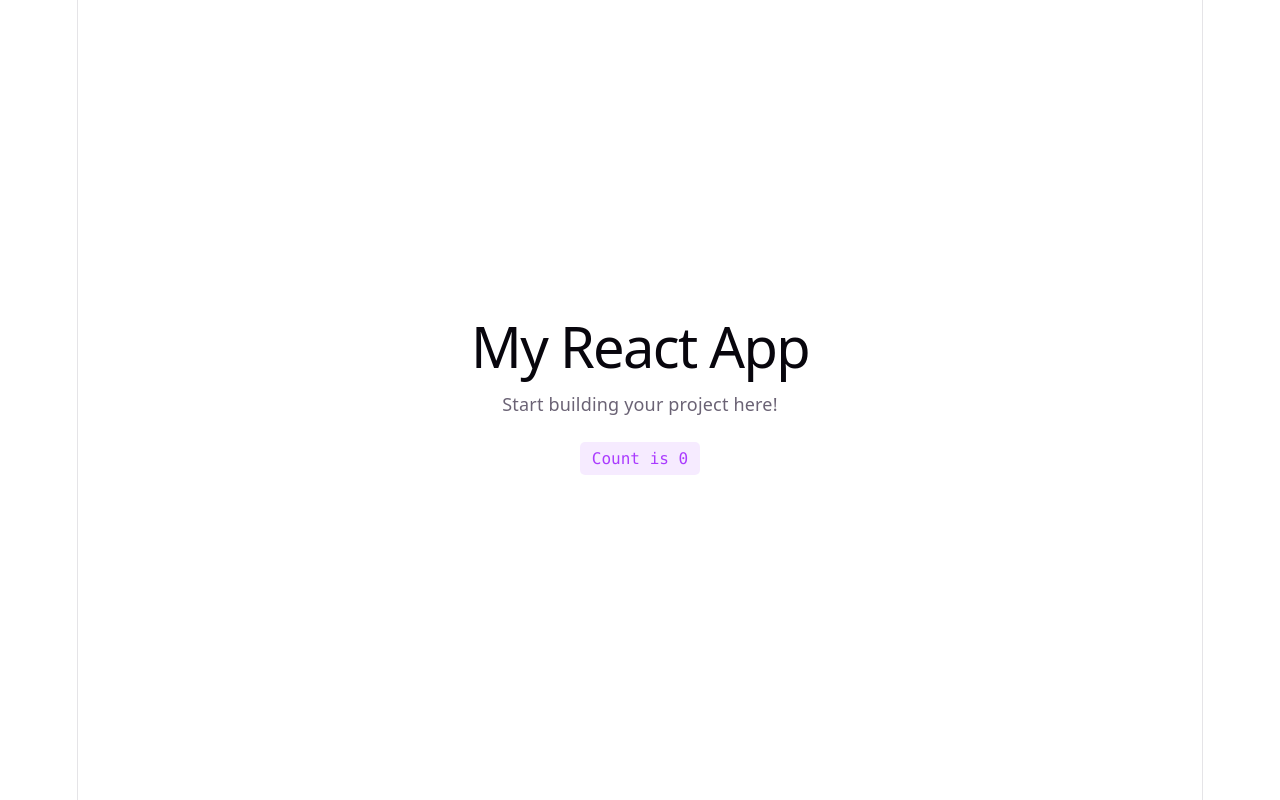
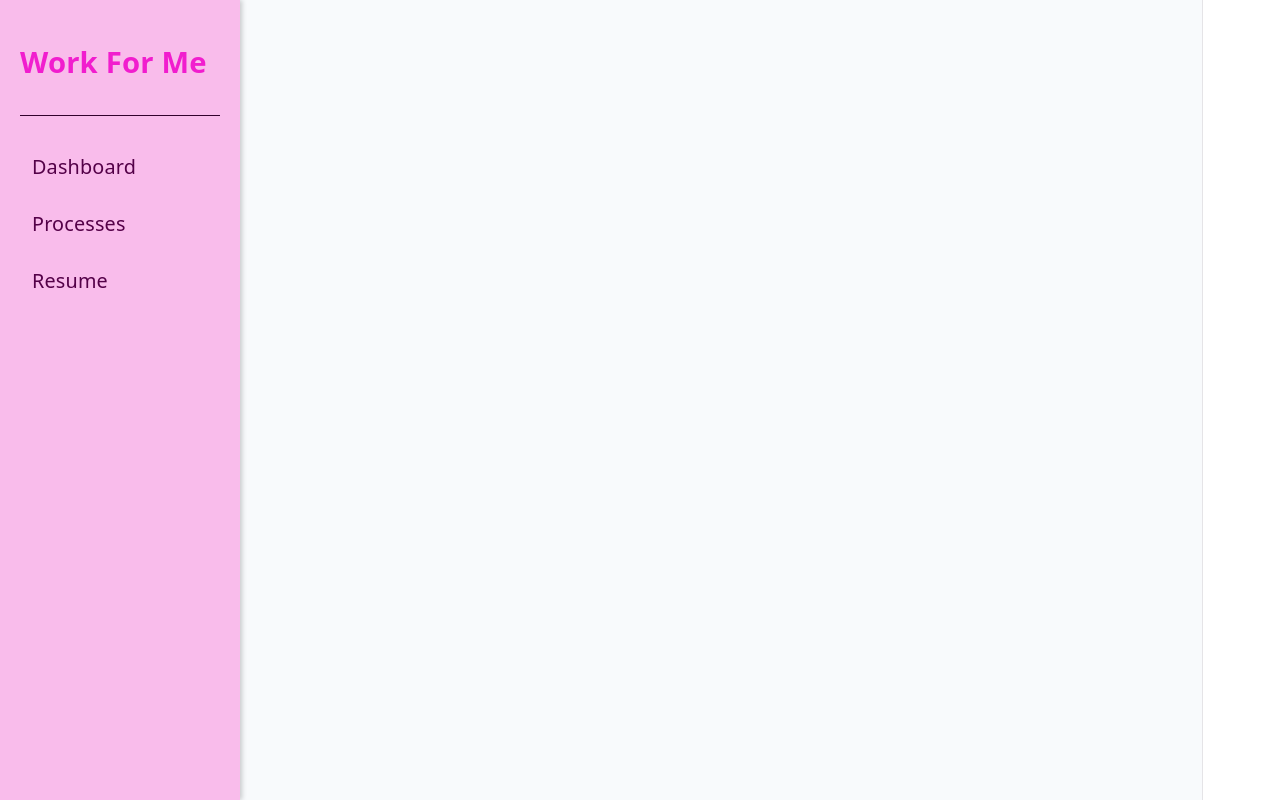
Before and after one commit to LihiToled/WorkForMe-Frontend, a React (Vite) app: page / in a window 1280 px wide. Built offline with nearby package versions, Linux system fonts and the light colour scheme.

Commit message:
sidemenu

```diff
--- a/package.json
+++ b/package.json
@@ -10,6 +10,10 @@
     "preview": "vite preview"
   },
   "dependencies": {
+    "@emotion/react": "^11.14.0",
+    "@emotion/styled": "^11.14.1",
+    "@mui/icons-material": "^9.4.0",
+    "@mui/material": "^9.4.0",
     "react": "^19.2.8",
     "react-dom": "^19.2.8"
   },
--- a/src/App.css
+++ b/src/App.css
@@ -1,184 +1,36 @@
-.counter {
-  font-size: 16px;
-  padding: 5px 10px;
-  border-radius: 5px;
-  color: var(--accent);
-  background: var(--accent-bg);
-  border: 2px solid transparent;
-  transition: border-color 0.3s;
-  margin-bottom: 24px;
+/* src/App.css */
 
-  &:hover {
-    border-color: var(--accent-border);
-  }
-  &:focus-visible {
-    outline: 2px solid var(--accent);
-    outline-offset: 2px;
-  }
+.app-layout {
+  display: flex;
+  min-height: 100vh;
+  background-color: #f8fafc;
+  margin: 0;
 }
 
-.hero {
-  position: relative;
-
-  .base,
-  .framework,
-  .vite {
-    inset-inline: 0;
-    margin: 0 auto;
-  }
-
-  .base {
-    width: 170px;
-    position: relative;
-    z-index: 0;
-  }
-
-  .framework,
-  .vite {
-    position: absolute;
-  }
-
-  .framework {
-    z-index: 1;
-    top: 34px;
-    height: 28px;
-    transform: perspective(2000px) rotateZ(300deg) rotateX(44deg) rotateY(39deg)
-      scale(1.4);
-  }
-
-  .vite {
-    z-index: 0;
-    top: 107px;
-    height: 26px;
-    width: auto;
-    transform: perspective(2000px) rotateZ(300deg) rotateX(40deg) rotateY(39deg)
-      scale(0.8);
-  }
+.main-content {
+  flex-grow: 1;
+  margin-left: 240px;
+  display: flex;
+  align-items: center;
+  justify-content: center;
+  height: 100vh;
+  box-sizing: border-box;
 }
 
-#center {
-  display: flex;
-  flex-direction: column;
-  gap: 25px;
-  place-content: center;
-  place-items: center;
-  flex-grow: 1;
-
-  @media (max-width: 1024px) {
-    padding: 32px 20px 24px;
-    gap: 18px;
-  }
+.centered-container {
+  text-align: center;
 }
 
-#next-steps {
-  display: flex;
-  border-top: 1px solid var(--border);
-  text-align: left;
-
-  & > div {
-    flex: 1 1 0;
-    padding: 32px;
-    @media (max-width: 1024px) {
-      padding: 24px 20px;
-    }
-  }
-
-  .icon {
-    margin-bottom: 16px;
-    width: 22px;
-    height: 22px;
-  }
-
-  @media (max-width: 1024px) {
-    flex-direction: column;
-    text-align: center;
-  }
+.logo-title {
+  font-size: 4rem;
+  margin: 0;
+  color: #1e293b;
+  font-weight: 800;
+  letter-spacing: -1px;
 }
 
-#docs {
-  border-right: 1px solid var(--border);
-
-  @media (max-width: 1024px) {
-    border-right: none;
-    border-bottom: 1px solid var(--border);
-  }
+.subtitle {
+  font-size: 1.2rem;
+  color: #64748b;
+  margin-top: 10px;
 }
-
-#next-steps ul {
-  list-style: none;
-  padding: 0;
-  display: flex;
-  gap: 8px;
-  margin: 32px 0 0;
-
-  .logo {
-    height: 18px;
-  }
-
-  a {
-    color: var(--text-h);
-    font-size: 16px;
-    border-radius: 6px;
-    background: var(--social-bg);
-    display: flex;
-    padding: 6px 12px;
-    align-items: center;
-    gap: 8px;
-    text-decoration: none;
-    transition: box-shadow 0.3s;
-
-    &:hover {
-      box-shadow: var(--shadow);
-    }
-    .button-icon {
-      height: 18px;
-      width: 18px;
-    }
-  }
-
-  @media (max-width: 1024px) {
-    margin-top: 20px;
-    flex-wrap: wrap;
-    justify-content: center;
-
-    li {
-      flex: 1 1 calc(50% - 8px);
-    }
-
-    a {
-      width: 100%;
-      justify-content: center;
-      box-sizing: border-box;
-    }
-  }
-}
-
-#spacer {
-  height: 88px;
-  border-top: 1px solid var(--border);
-  @media (max-width: 1024px) {
-    height: 48px;
-  }
-}
-
-.ticks {
-  position: relative;
-  width: 100%;
-
-  &::before,
-  &::after {
-    content: '';
-    position: absolute;
-    top: -4.5px;
-    border: 5px solid transparent;
-  }
-
-  &::before {
-    left: 0;
-    border-left-color: var(--border);
-  }
-  &::after {
-    right: 0;
-    border-right-color: var(--border);
-  }
-}
--- a/src/App.tsx
+++ b/src/App.tsx
@@ -1,28 +1,26 @@
-import { useState } from 'react'
-import './App.css'
+// src/App.tsx
+import SideMenu from './components/SideMenu';
+import './App.css';
 
 function App() {
-  const [count, setCount] = useState(0)
+  const sideMenuLinks = [
+    { label: 'Dashboard', url: '/dashboard' },
+    { label: 'Processes', url: '/processes' },
+    { label: 'Resume', url: '/resume' },
+  ];
 
   return (
-    <>
-      <section id="center">
-        <div>
-          <h1>My React App</h1>
-          <p>
-            Start building your project here!
-          </p>
+    <div className="app-layout">
+      {/* side menu*/}
+      <SideMenu links={sideMenuLinks} />
+
+      {}
+      <main className="main-content">
+        <div className="centered-container">
         </div>
-        <button
-          type="button"
-          className="counter"
-          onClick={() => setCount((count) => count + 1)}
-        >
-          Count is {count}
-        </button>
-      </section>
-    </>
-  )
+      </main>
+    </div>
+  );
 }
 
-export default App
+export default App;
--- /dev/null
+++ b/src/components/SideMenu.css
@@ -0,0 +1,56 @@
+
+.sidebar {
+  position: fixed;
+  top: 0;
+  left: 0;
+  width: 240px;
+  height: 100vh;
+  background-color: #f9bceb;
+  color: rgb(241, 29, 206);
+  padding: 20px;
+  box-sizing: border-box;
+  display: flex;
+  flex-direction: column;
+  align-items: flex-start;
+  box-shadow: 2px 0 5px rgba(0,0,0,0.2);
+  z-index: 1000;
+}
+
+.sidebar-title {
+  margin-bottom: 30px;
+  border-bottom: 1px solid #32012c;
+  width: 100%;
+  padding-bottom: 10px;
+  text-align: left;
+  font-size: 25px;
+  font-weight: bold;
+}
+
+.nav-list {
+  list-style-type: none;
+  margin: 0;
+  padding: 0;
+  width: 100%;
+}
+
+.nav-item {
+  margin-bottom: 15px;
+}
+
+.nav-link {
+  color: #540148;
+  text-decoration: none;
+  font-size: 1.1rem;
+  font-weight: 500;
+  display: block;
+  padding: 8px 12px;
+  border-radius: 6px;
+  transition: background 0.2s, color 0.2s;
+  text-align: left;
+}
+
+.nav-link:hover,
+.nav-link.active {
+  background-color: #ff96ed;
+  color: rgb(250, 246, 249);
+}
--- /dev/null
+++ b/src/components/SideMenu.tsx
@@ -0,0 +1,35 @@
+import React from 'react';
+import './SideMenu.css';
+
+
+interface NavLink {
+  label: string;
+  url: string;
+}
+
+interface HeaderProps {
+  links: NavLink[];
+}
+
+const SideMenu: React.FC<HeaderProps> = ({ links = [] }) => {
+  return (
+    <aside className="sidebar">
+      <div className="sidebar-title">
+        <h3>Work For Me</h3>
+      </div>
+      <nav style={{ width: '100%' }}>
+        <ul className="nav-list">
+          {links.map((link, index) => (
+            <li key={index} className="nav-item">
+              <a href={link.url} className="nav-link">
+                {link.label}
+              </a>
+            </li>
+          ))}
+        </ul>
+      </nav>
+    </aside>
+  );
+};
+
+export default SideMenu;
--- a/src/index.css
+++ b/src/index.css
@@ -1,15 +1,14 @@
 :root {
   --text: #6b6375;
   --text-h: #08060d;
-  --bg: #fff;
+  --bg: #ffffff;
   --border: #e5e4e7;
   --code-bg: #f4f3ec;
   --accent: #aa3bff;
   --accent-bg: rgba(170, 59, 255, 0.1);
   --accent-border: rgba(170, 59, 255, 0.5);
   --social-bg: rgba(244, 243, 236, 0.5);
-  --shadow:
-    rgba(0, 0, 0, 0.1) 0 10px 15px -3px, rgba(0, 0, 0, 0.05) 0 4px 6px -2px;
+  --shadow: rgba(0, 0, 0, 0.1) 0 10px 15px -3px, rgba(0, 0, 0, 0.05) 0 4px 6px -2px;
 
   --sans: system-ui, 'Segoe UI', Roboto, sans-serif;
   --heading: system-ui, 'Segoe UI', Roboto, sans-serif;
@@ -24,8 +23,10 @@
   text-rendering: optimizeLegibility;
   -webkit-font-smoothing: antialiased;
   -moz-osx-font-smoothing: grayscale;
+}
 
-  @media (max-width: 1024px) {
+@media (max-width: 1024px) {
+  :root {
     font-size: 16px;
   }
 }
@@ -41,13 +42,17 @@
     --accent-bg: rgba(192, 132, 252, 0.15);
     --accent-border: rgba(192, 132, 252, 0.5);
     --social-bg: rgba(47, 48, 58, 0.5);
-    --shadow:
-      rgba(0, 0, 0, 0.4) 0 10px 15px -3px, rgba(0, 0, 0, 0.25) 0 4px 6px -2px;
+    --shadow: rgba(0, 0, 0, 0.4) 0 10px 15px -3px, rgba(0, 0, 0, 0.25) 0 4px 6px -2px;
   }
 
   #social .button-icon {
     filter: invert(1) brightness(2);
   }
+}
+
+body {
+  margin: 0;
+  padding: 0;
 }
 
 #root {
@@ -62,10 +67,6 @@
   box-sizing: border-box;
 }
 
-body {
-  margin: 0;
-}
-
 h1,
 h2 {
   font-family: var(--heading);
@@ -77,20 +78,28 @@ h1 {
   font-size: 56px;
   letter-spacing: -1.68px;
   margin: 32px 0;
-  @media (max-width: 1024px) {
+}
+
+@media (max-width: 1024px) {
+  h1 {
     font-size: 36px;
     margin: 20px 0;
   }
 }
+
 h2 {
   font-size: 24px;
   line-height: 118%;
   letter-spacing: -0.24px;
   margin: 0 0 8px;
-  @media (max-width: 1024px) {
+}
+
+@media (max-width: 1024px) {
+  h2 {
     font-size: 20px;
   }
 }
+
 p {
   margin: 0;
 }
```
Also changed, not shown: src/components/Dashboard.css (added), src/components/Dashboard.tsx (added), 1 other file (tests, documents, lock files or other folders).
